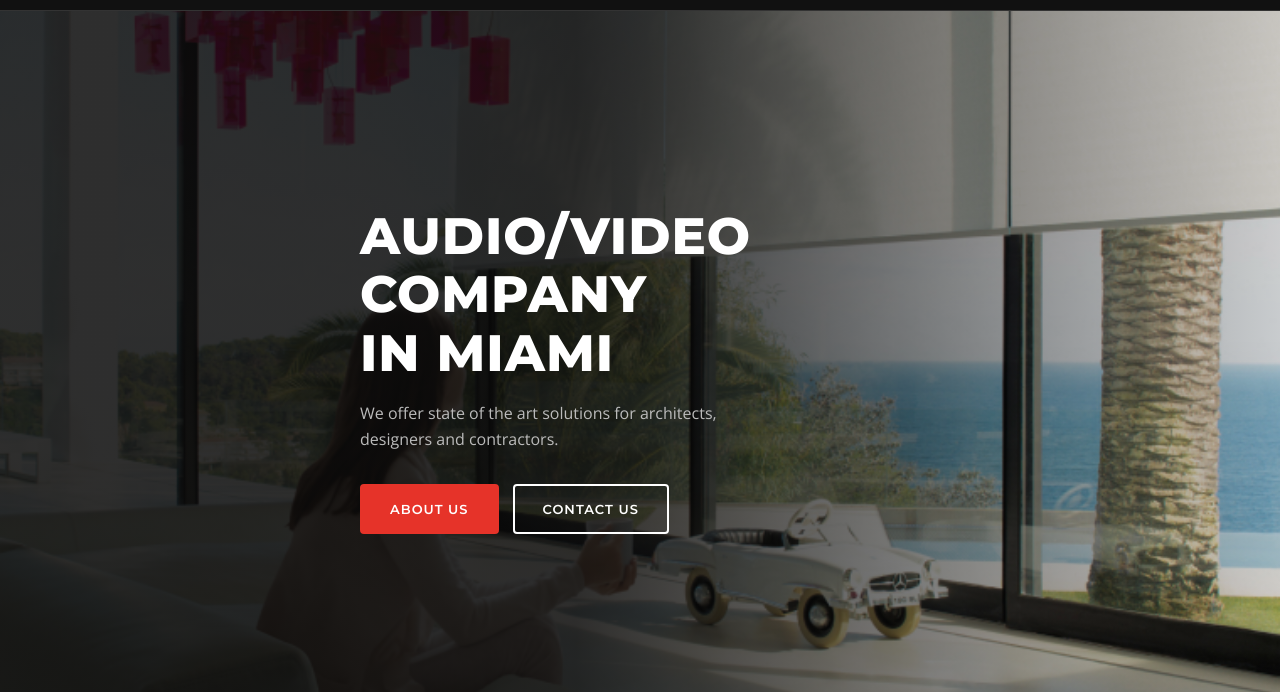
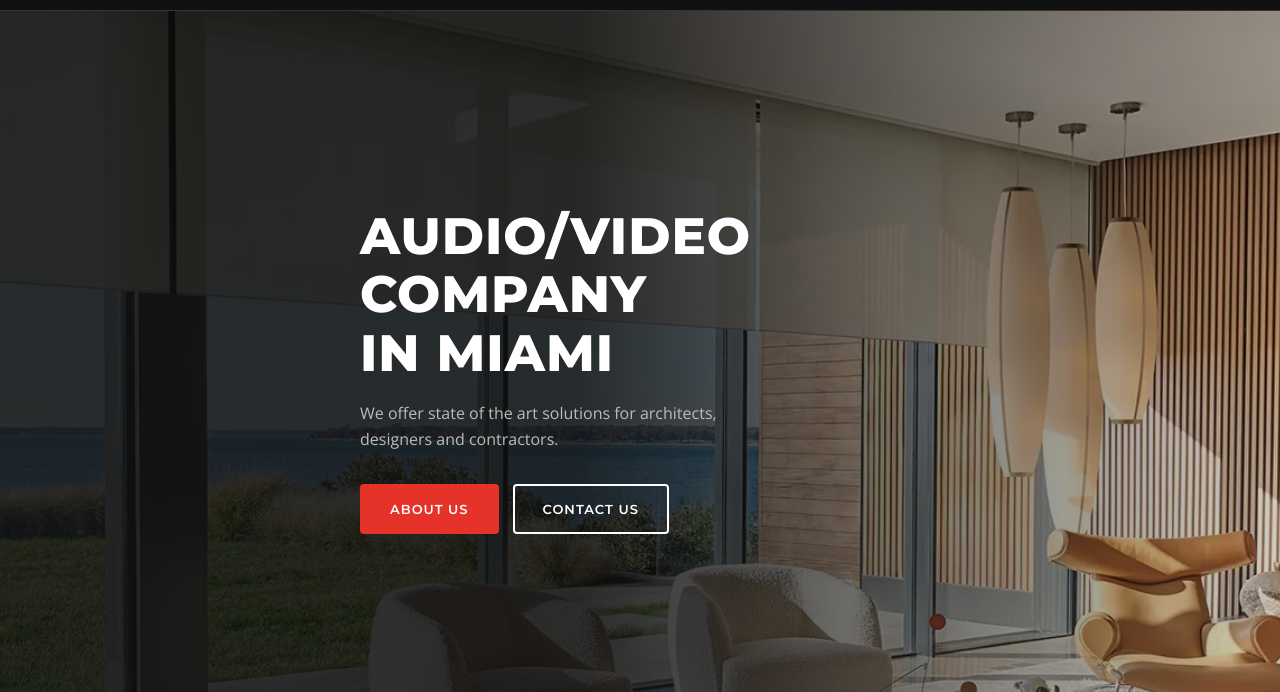
Before and after one commit to rafaalexander2-sys/kilian-smarthomes, a website: page index.html in a window 1280 px wide. Shown: the part 108-800 px from the top of the page. Drawn offline with nearby package versions, Linux system fonts and the light colour scheme; no server answers; files whose address does not match are found by name.

Commit message:
fix: use correct hero background image from original site

```diff
--- a/index.html
+++ b/index.html
@@ -45,7 +45,7 @@
 
   <!-- ── HERO ──────────────────────────────────────────────── -->
   <section class="hero" id="home">
-    <div class="hero-bg" style="background-image:url('images/IMG_5175.JPG')"></div>
+    <div class="hero-bg" style="background-image:url('images/hero.webp')"></div>
     <div class="hero-overlay"></div>
     <div class="container hero-content">
       <h1>AUDIO/VIDEO COMPANY<br>IN MIAMI</h1>
```
Also changed, not shown: images/hero.webp (added).
